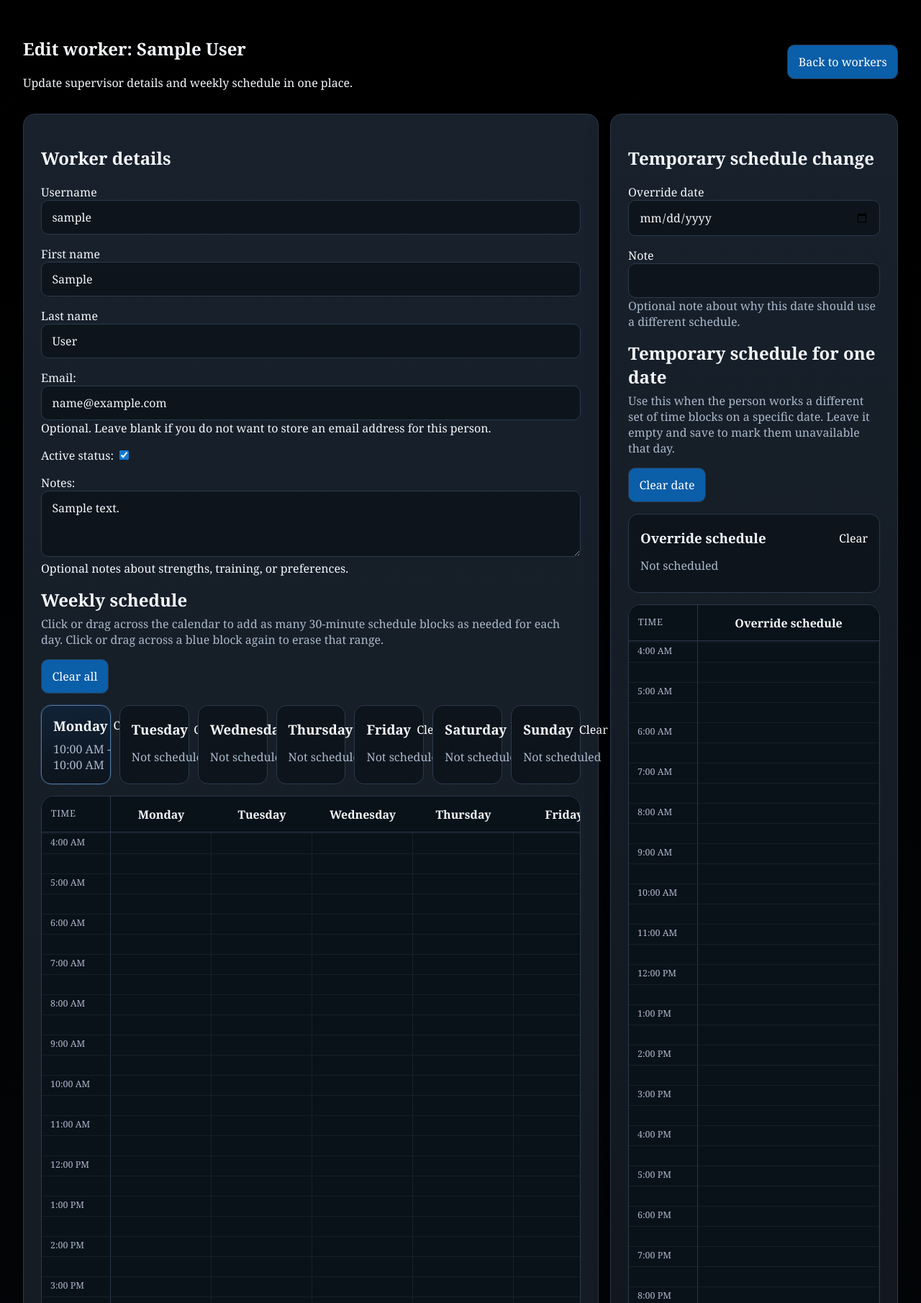
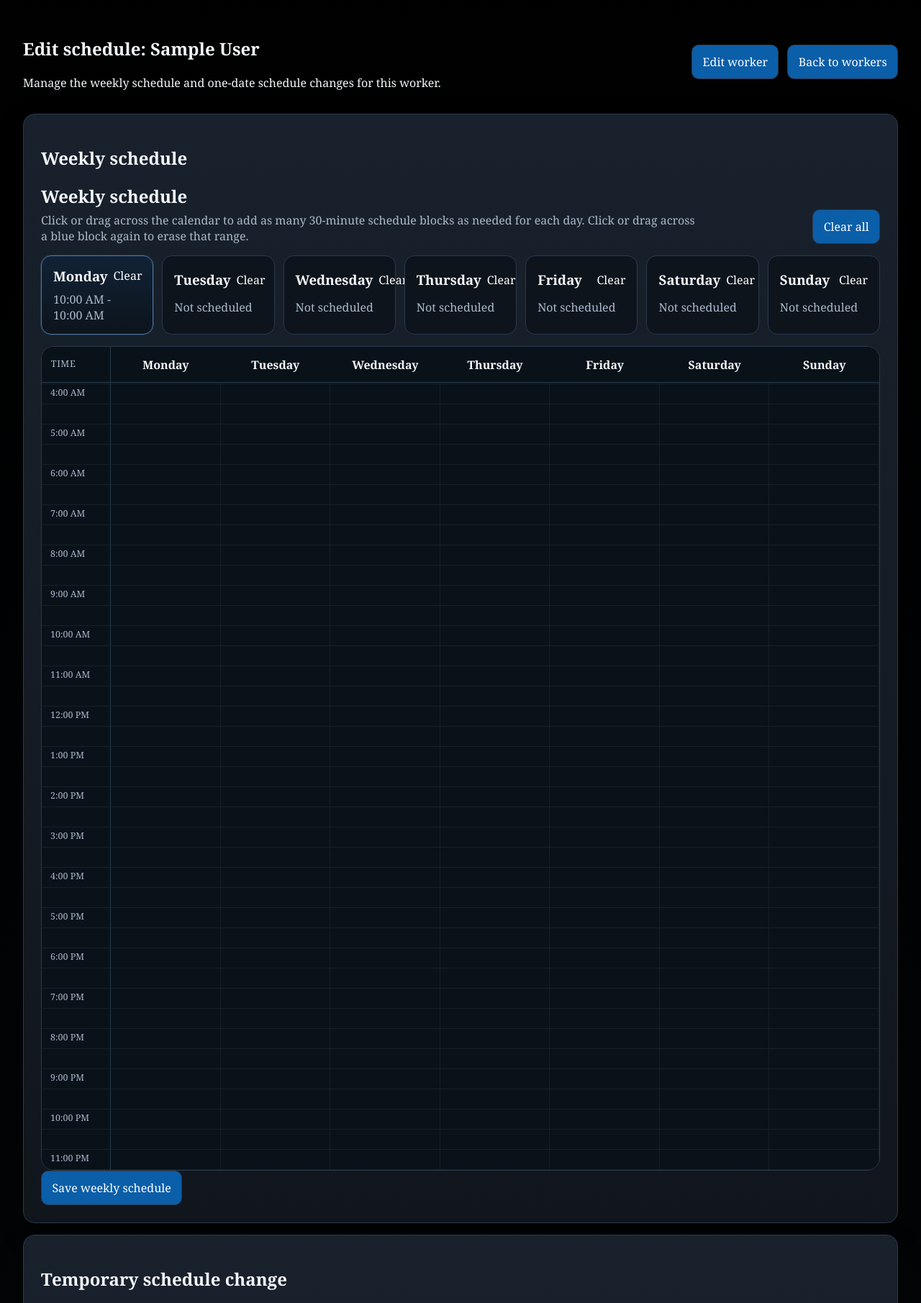
Before and after one commit to zechariahsklar-ship-it/taskforge, a Django app: page /workers/1/availability/ in a window 1280 px wide. Shown: the part 109-1920 px from the top of the page at 72% size. Run offline with Django 5.2, Linux system fonts and the light colour scheme; a user stored in the database is signed in; tables that the repository leaves empty hold one stand-in row (values such as "Sample post").

Commit message:
Split worker editing and scheduling pages

```diff
--- a/templates/workboard/worker_availability.html
+++ b/templates/workboard/worker_availability.html
@@ -1,31 +1,29 @@
 {% extends "base.html" %}
 
-{% block title %}Edit Worker | TaskForge{% endblock %}
+{% block title %}{{ schedule_title }} | TaskForge{% endblock %}
 
 {% block content %}
 <section class="page-heading">
     <div>
-        <h1>Edit worker: {{ profile.display_name }}</h1>
-        <p>Update {{ profile.user.get_role_display|lower }} details and weekly schedule in one place.</p>
+        <h1>{{ schedule_title }}</h1>
+        <p>Manage the weekly schedule and one-date schedule changes for this {{ role_label }}.</p>
     </div>
+    <div class="inline-form">
+        <a class="button-link" href="{% url 'worker-edit' profile.pk %}">Edit {{ role_label }}</a>
         <a class="button-link" href="{% url 'worker-list' %}">Back to workers</a>
+    </div>
 </section>
-<section class="detail-grid">
+<section class="stack">
     <article class="card">
-        <h2>Worker details</h2>
+        <h2>Weekly schedule</h2>
         <form method="post">
             {% csrf_token %}
-            <input type="hidden" name="action" value="worker">
-            <p><label for="id_username">Username</label><input class="form-control" type="text" name="username" id="id_username" value="{{ profile.user.username }}" required></p>
-            <p><label for="id_first_name">First name</label><input class="form-control" type="text" name="first_name" id="id_first_name" value="{{ profile.user.first_name }}"></p>
-            <p><label for="id_last_name">Last name</label><input class="form-control" type="text" name="last_name" id="id_last_name" value="{{ profile.user.last_name }}"></p>
-            {{ worker_form.as_p }}
-            {% include "workboard/includes/weekly_schedule_picker.html" %}
-            <button type="submit">Save worker</button>
+            <input type="hidden" name="action" value="weekly">
+            {% include "workboard/includes/weekly_schedule_picker.html" with schedule_form=weekly_form %}
+            <button type="submit">Save weekly schedule</button>
         </form>
     </article>
-    <aside class="stack">
-        <section class="card">
+    <article class="card">
         <h2>Temporary schedule change</h2>
         <form method="post">
             {% csrf_token %}
@@ -45,8 +43,8 @@
             {% include "workboard/includes/weekly_schedule_picker.html" with schedule_form=schedule_override_form picker_title="Temporary schedule for one date" picker_help_text="Use this when the person works a different set of time blocks on a specific date. Leave it empty and save to mark them unavailable that day." clear_all_label="Clear date" include_schedule_script=False %}
             <button type="submit">Save temporary schedule</button>
         </form>
-        </section>
-        <section class="card">
+    </article>
+    <article class="card">
         <h2>Temporary schedule changes</h2>
         <div class="stack">
             {% for schedule_override in schedule_overrides %}
@@ -64,35 +62,6 @@
                 <p class="empty-state">No temporary schedule changes.</p>
             {% endfor %}
         </div>
-        </section>
-        <section class="card">
-            <h2>Temporary hour adjustment</h2>
-            <form method="post">
-                {% csrf_token %}
-                <input type="hidden" name="action" value="override">
-                {{ override_form.as_p }}
-                <button type="submit">Save adjustment</button>
-            </form>
-        </section>
-        <section class="card">
-            <h2>Existing hour adjustments</h2>
-            <div class="stack">
-                {% for override in overrides %}
-                    <article class="note">
-                        <p><strong>{{ override.override_date }}</strong> | {{ override.hours_delta_display }} hours</p>
-                        <p>{{ override.note|default:"No note" }}</p>
-                        <form method="post">
-                            {% csrf_token %}
-                            <input type="hidden" name="action" value="delete_override">
-                            <input type="hidden" name="override_id" value="{{ override.pk }}">
-                            <button type="submit">Remove adjustment</button>
-                        </form>
     </article>
-                {% empty %}
-                    <p class="empty-state">No temporary hour adjustments.</p>
-                {% endfor %}
-            </div>
-        </section>
-    </aside>
 </section>
 {% endblock %}
--- a/workboard/admin.py
+++ b/workboard/admin.py
@@ -4,7 +4,6 @@ from django.contrib.auth.admin import UserAdmin as DjangoUserAdmin
 from .models import (
     RecurringTaskTemplate,
     StudentAvailability,
-    StudentAvailabilityOverride,
     StudentWorkerProfile,
     Task,
     TaskAttachment,
@@ -34,10 +33,6 @@ class StudentAvailabilityAdmin(admin.ModelAdmin):
     list_filter = ("weekday",)
 
 
-@admin.register(StudentAvailabilityOverride)
-class StudentAvailabilityOverrideAdmin(admin.ModelAdmin):
-    list_display = ("profile", "override_date", "hours_available", "created_by")
-    list_filter = ("override_date",)
 
 
 class TaskNoteInline(admin.TabularInline):
--- a/workboard/forms.py
+++ b/workboard/forms.py
@@ -9,7 +9,6 @@ from django.db.models import Q
 from .models import (
     RecurringTaskTemplate,
     StudentAvailability,
-    StudentAvailabilityOverride,
     StudentScheduleOverride,
     StudentWorkerProfile,
     Task,
@@ -149,34 +148,6 @@ class StudentAvailabilityForm(StyledFormMixin, forms.ModelForm):
     class Meta:
         model = StudentAvailability
         fields = ["weekday", "start_time", "end_time", "hours_available"]
-
-
-class StudentAvailabilityOverrideForm(StyledFormMixin, forms.ModelForm):
-    override_date = forms.DateField(widget=forms.DateInput(attrs={"type": "date"}))
-
-    class Meta:
-        model = StudentAvailabilityOverride
-        fields = ["override_date", "hours_available", "note"]
-
-    def __init__(self, *args, profile=None, **kwargs):
-        self.profile = profile
-        super().__init__(*args, **kwargs)
-        self.fields["hours_available"].label = "Hour adjustment"
-        self.fields["hours_available"].help_text = "Use a positive number to add hours or a negative number to subtract hours for that date."
-
-    def clean(self):
-        cleaned_data = super().clean()
-        if not self.profile:
-            return cleaned_data
-        override_date = cleaned_data.get("override_date")
-        hour_adjustment = cleaned_data.get("hours_available")
-        if override_date is None or hour_adjustment is None:
-            return cleaned_data
-        baseline_minutes = TaskAssignmentService._scheduled_minutes_for_date(self.profile, override_date)
-        adjusted_total = Decimal(baseline_minutes) / Decimal("60") + hour_adjustment
-        if adjusted_total < 0:
-            self.add_error("hours_available", "This adjustment would reduce the day below 0 hours.")
-        return cleaned_data
 
 
 def _serialize_schedule_segments(blocks):
--- a/workboard/urls.py
+++ b/workboard/urls.py
@@ -24,7 +24,9 @@ urlpatterns = [
     path("workers/new/", views.worker_profile_create_view, name="worker-create"),
     path("workers/student-supervisors/new/", views.student_supervisor_create_view, name="student-supervisor-create"),
     path("workers/supervisors/new/", views.supervisor_create_view, name="supervisor-create"),
-    path("workers/<int:pk>/availability/", views.worker_availability_view, name="worker-availability"),
+    path("workers/<int:pk>/edit/", views.worker_edit_view, name="worker-edit"),
+    path("workers/<int:pk>/schedule/", views.worker_schedule_view, name="worker-schedule"),
+    path("workers/<int:pk>/availability/", views.worker_schedule_view, name="worker-availability"),
     path("workers/<int:pk>/delete/", views.worker_profile_delete_view, name="worker-delete"),
     path("workers/<int:pk>/reset-password/", views.worker_password_reset_view, name="worker-password-reset"),
     path("workers/supervisors/<int:pk>/edit/", views.supervisor_edit_view, name="supervisor-edit"),
--- a/workboard/views.py
+++ b/workboard/views.py
@@ -13,7 +13,6 @@ from django.utils import timezone
 from .forms import (
     AppPasswordChangeForm,
     RecurringTaskTemplateForm,
-    StudentAvailabilityOverrideForm,
     StudentScheduleOverrideForm,
     StudentWorkerProfileForm,
     SupervisorForm,
@@ -31,7 +30,6 @@ from .models import (
     RecurringTaskTemplate,
     StudentAvailability,
     StudentAvailabilityBlock,
-    StudentAvailabilityOverride,
     StudentScheduleOverride,
     StudentScheduleOverrideBlock,
     StudentWorkerProfile,
@@ -1073,79 +1071,110 @@ def worker_list_view(request):
     )
 
 
+def _save_worker_profile_details(profile: StudentWorkerProfile, worker_form: StudentWorkerProfileForm, post_data) -> bool:
+    user = profile.user
+    username = post_data.get("username", "").strip()
+    if not username:
+        worker_form.add_error(None, "Username is required.")
+        return False
+    if User.objects.exclude(pk=user.pk).filter(username=username).exists():
+        worker_form.add_error(None, "That username is already in use.")
+        return False
+
+    user.username = username
+    user.first_name = post_data.get("first_name", "").strip()
+    user.last_name = post_data.get("last_name", "").strip()
+    user.email = worker_form.cleaned_data["email"]
+    user.save()
+
+    updated_profile = worker_form.save(commit=False)
+    updated_profile.user = user
+    updated_profile.email = worker_form.cleaned_data["email"]
+    updated_profile.display_name = user.get_full_name().strip() or user.username
+    updated_profile.save()
+    return True
+
+
+def _worker_role_page_context(profile: StudentWorkerProfile) -> dict:
+    if profile.user.role == UserRole.STUDENT_SUPERVISOR:
+        return {
+            "page_title": f"Edit student supervisor: {profile.display_name}",
+            "schedule_title": f"Edit schedule: {profile.display_name}",
+            "role_label": "student supervisor",
+            "remove_label": "Remove student supervisor",
+            "remove_confirm": "Remove this student supervisor? Assigned tasks will be reassigned to you.",
+            "success_label": "Student supervisor updated.",
+        }
+    return {
+        "page_title": f"Edit worker: {profile.display_name}",
+        "schedule_title": f"Edit schedule: {profile.display_name}",
+        "role_label": "worker",
+        "remove_label": "Remove student",
+        "remove_confirm": "Remove this student? Assigned tasks will be reassigned to you.",
+        "success_label": "Worker updated.",
+    }
+
+
 @supervisor_required
-def worker_availability_view(request, pk):
+def worker_edit_view(request, pk):
     profile = get_object_or_404(StudentWorkerProfile.objects.select_related("user"), pk=pk)
+    context_labels = _worker_role_page_context(profile)
+    worker_form = StudentWorkerProfileForm(request.POST or None, instance=profile)
+
+    if request.method == "POST" and worker_form.is_valid() and _save_worker_profile_details(profile, worker_form, request.POST):
+        messages.success(request, context_labels["success_label"])
+        return redirect("worker-edit", pk=profile.pk)
+
+    return render(
+        request,
+        "workboard/worker_edit.html",
+        {
+            "profile": profile,
+            "worker_form": worker_form,
+            **context_labels,
+        },
+    )
+
+
+@supervisor_required
+def worker_schedule_view(request, pk):
+    profile = get_object_or_404(StudentWorkerProfile.objects.select_related("user"), pk=pk)
+    context_labels = _worker_role_page_context(profile)
     initial = _weekly_schedule_initial(profile)
-    worker_form = StudentWorkerProfileForm(instance=profile)
     weekly_form = WeeklyAvailabilityForm(initial=initial)
-    override_form = StudentAvailabilityOverrideForm(profile=profile)
     schedule_override_form = StudentScheduleOverrideForm(profile=profile)
 
     if request.method == "POST":
         action = request.POST.get("action")
-        if action == "worker":
-            worker_form = StudentWorkerProfileForm(request.POST, instance=profile)
+        if action == "weekly":
             weekly_form = WeeklyAvailabilityForm(request.POST)
-            override_form = StudentAvailabilityOverrideForm(profile=profile)
             schedule_override_form = StudentScheduleOverrideForm(profile=profile)
-            if worker_form.is_valid() and weekly_form.is_valid():
-                profile = worker_form.save(commit=False)
-                user = profile.user
-                user.username = request.POST.get("username", "").strip() or user.username
-                user.first_name = request.POST.get("first_name", "").strip()
-                user.last_name = request.POST.get("last_name", "").strip()
-                user.email = worker_form.cleaned_data["email"]
-                user.save()
-                profile.email = worker_form.cleaned_data["email"]
-                profile.display_name = user.get_full_name().strip() or user.username
-                profile.save()
+            if weekly_form.is_valid():
                 _save_weekly_schedule(profile, weekly_form)
-                messages.success(request, "Worker updated.")
-                return redirect("worker-availability", pk=profile.pk)
-        elif action == "override":
-            worker_form = StudentWorkerProfileForm(instance=profile)
+                messages.success(request, "Weekly schedule updated.")
+                return redirect("worker-schedule", pk=profile.pk)
+        elif action == "schedule_override":
             weekly_form = WeeklyAvailabilityForm(initial=initial)
-            override_form = StudentAvailabilityOverrideForm(request.POST, profile=profile)
-            schedule_override_form = StudentScheduleOverrideForm(profile=profile)
-            if override_form.is_valid():
-                override = override_form.save(commit=False)
-                override.profile = profile
-                override.created_by = request.user
-                override.save()
-                messages.success(request, "Temporary hour override saved.")
-                return redirect("worker-availability", pk=profile.pk)
-        elif action == "schedule_override":
-            worker_form = StudentWorkerProfileForm(instance=profile)
-            weekly_form = WeeklyAvailabilityForm(initial=initial)
-            override_form = StudentAvailabilityOverrideForm(profile=profile)
             schedule_override_form = StudentScheduleOverrideForm(request.POST, profile=profile)
             if schedule_override_form.is_valid():
                 schedule_override = _save_schedule_override(profile, schedule_override_form, request.user)
                 messages.success(request, f"Temporary schedule saved for {schedule_override.override_date}.")
-                return redirect("worker-availability", pk=profile.pk)
-        elif action == "delete_override":
-            override = get_object_or_404(StudentAvailabilityOverride, pk=request.POST.get("override_id"), profile=profile)
-            override.delete()
-            messages.success(request, "Temporary hour override removed.")
-            return redirect("worker-availability", pk=profile.pk)
+                return redirect("worker-schedule", pk=profile.pk)
         elif action == "delete_schedule_override":
             schedule_override = get_object_or_404(StudentScheduleOverride, pk=request.POST.get("schedule_override_id"), profile=profile)
             schedule_override.delete()
             messages.success(request, "Temporary schedule removed.")
-            return redirect("worker-availability", pk=profile.pk)
+            return redirect("worker-schedule", pk=profile.pk)
 
     return render(
         request,
         "workboard/worker_availability.html",
         {
             "profile": profile,
-            "worker_form": worker_form,
             "weekly_form": weekly_form,
-            "override_form": override_form,
             "schedule_override_form": schedule_override_form,
-            "overrides": profile.availability_overrides.all(),
             "schedule_overrides": profile.schedule_overrides.prefetch_related("blocks").all(),
+            **context_labels,
         },
     )
 
@@ -1301,11 +1330,18 @@ def supervisor_edit_view(request, pk):
     if request.method == "POST" and form.is_valid():
         form.save()
         messages.success(request, "Supervisor updated.")
-        return redirect("worker-list")
+        return redirect("supervisor-edit", pk=supervisor.pk)
     return render(
         request,
         "workboard/supervisor_form.html",
-        {"form": form, "page_title": f"Edit supervisor: {supervisor.display_label}", "supervisor": supervisor},
+        {
+            "form": form,
+            "page_title": f"Edit supervisor: {supervisor.display_label}",
+            "submit_label": "Save changes",
+            "supervisor": supervisor,
+            "remove_label": "Remove supervisor",
+            "remove_confirm": "Remove this supervisor? Assigned tasks will be reassigned to you.",
+        },
     )
 
 
```
Also changed, not shown: templates/workboard/supervisor_form.html (+10 -0 lines), templates/workboard/worker_edit.html (added, +39 -0 lines), templates/workboard/worker_list.html (+7 -17 lines), workboard/services.py (+3 -9 lines), workboard/tests.py (+58 -78 lines). Lines whose indentation alone changed are shown as unchanged.
